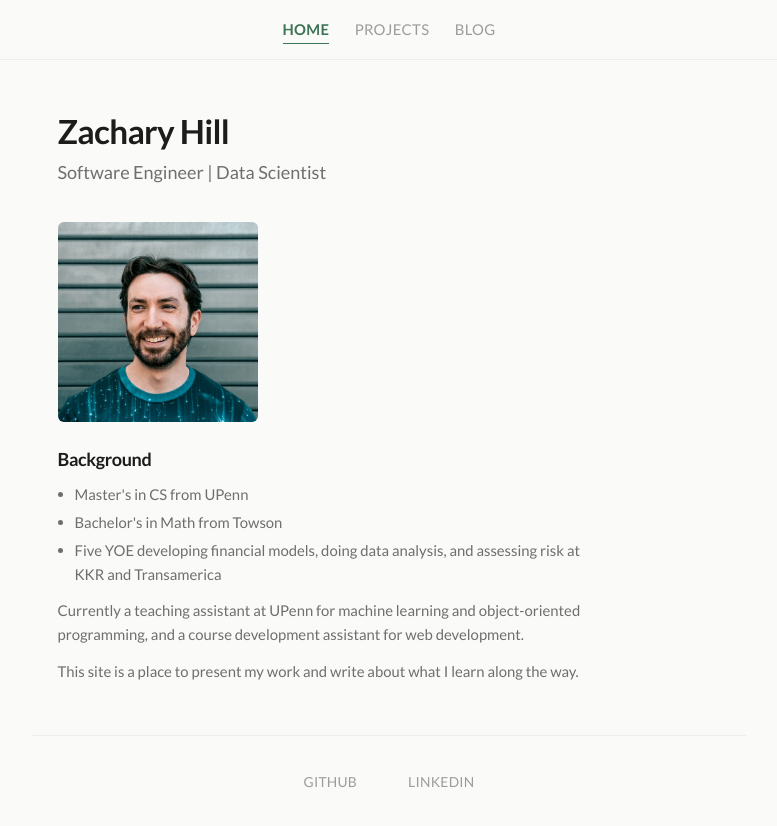
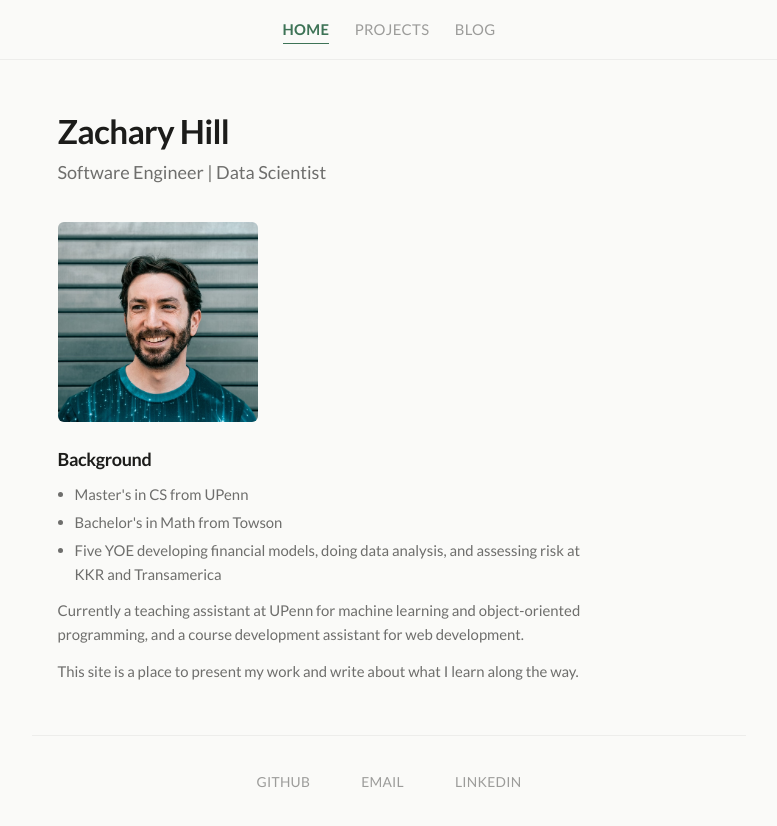
Before and after one commit to zhinit/zh-init-website, a React (Vite) app: page / in a window 1280 px wide. Shown: the whole page, without its empty margins (251-1028 px from the left). Built offline with nearby package versions, Linux system fonts and the light colour scheme.

Commit message:
add email link to footer

```diff
--- a/src/components/Layout.tsx
+++ b/src/components/Layout.tsx
@@ -19,6 +19,7 @@ export function Layout() {
       <footer className={styles.footer}>
         <div className={styles.footerLinks}>
           <a href="https://github.com/zhinit" target="_blank" rel="noopener noreferrer">GitHub</a>
+          <a href="mailto:zacharyandrewhill@gmail.com">Email</a>
           <a href="https://www.linkedin.com/in/zhinit" target="_blank" rel="noopener noreferrer">LinkedIn</a>
         </div>
       </footer>
```
